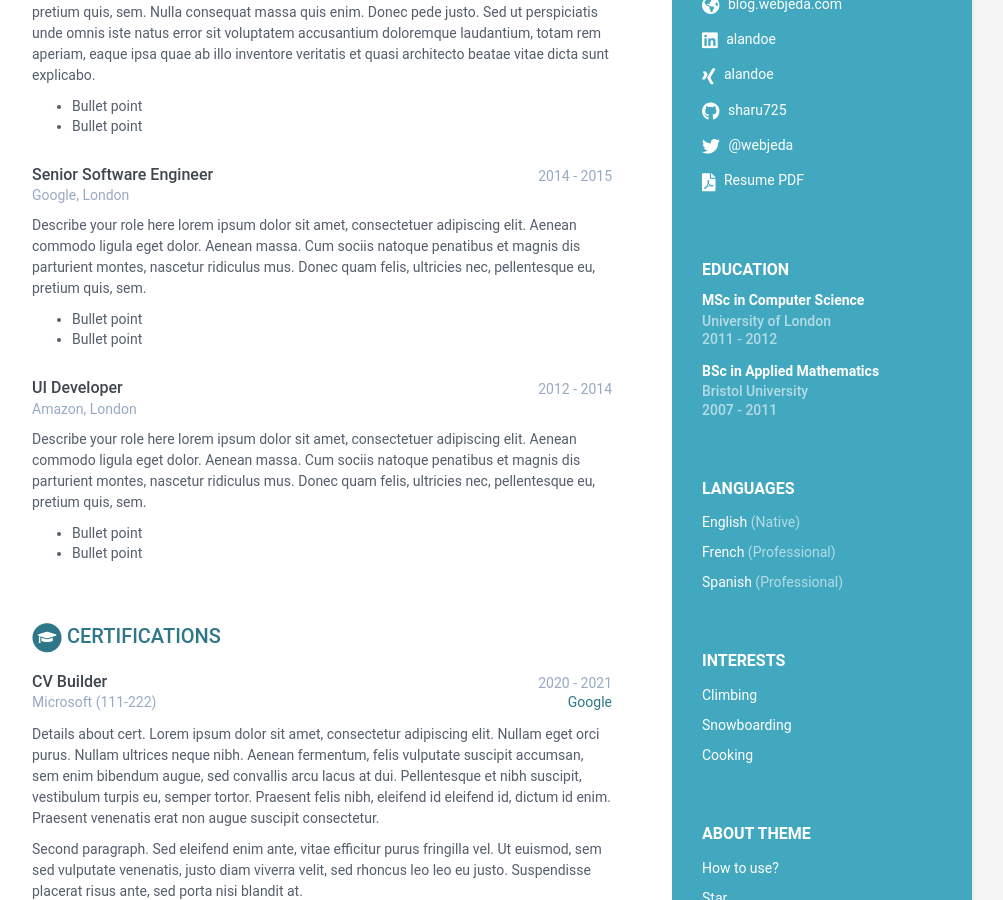
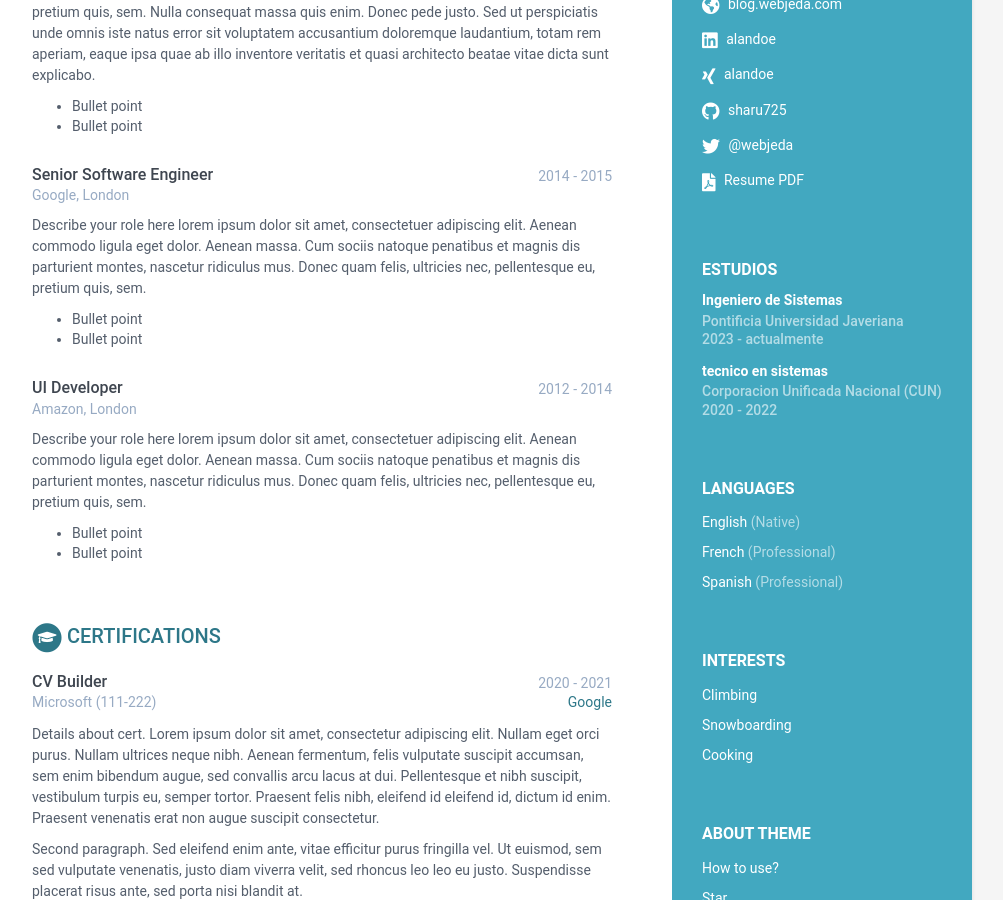
Before and after one commit to SanderStevenBohorquez/bohorquez-cv-2, a Jekyll site: the page built from index.html, in a window 1280 px wide and 900 px high, scrolled down 445 px. Shown: the whole window, without its empty margins (168-1171 px from the left). Built offline with Jekyll 4.4.1, drawn with Linux system fonts in a browser that asks for light colours.

Commit message:
feat: actualizar estudios

```diff
--- a/_data/data.yml
+++ b/_data/data.yml
@@ -64,31 +64,18 @@ career-profile:
       Donec quam felis, ultricies nec, pellentesque eu.
       Second paragraph if required.
 education:
-    title: Education
+    title: Estudios
     info:
-      - degree: MSc in Computer Science
-        university: University of London
-        time: 2011 - 2012
+      - degree: Ingeniero de Sistemas
+        university: Pontificia Universidad Javeriana
+        time: 2023 - actualmente
         details: |
-          Describe your study here lorem ipsum dolor sit amet, consectetuer
-          adipiscing elit. Aenean commodo ligula eget dolor. Aenean massa. Cum
-          sociis natoque penatibus et magnis dis parturient montes, nascetur
-          ridiculus mus. Donec quam felis, ultricies nec, pellentesque eu,
-          pretium quis, sem.
-            - Bullet point
-            - Bullet point
-      - degree: BSc in Applied Mathematics
-        university: Bristol University
-        time: 2007 - 2011
+          Ingeniero en formacion.
+      - degree: tecnico en sistemas
+        university: Corporacion Unificada Nacional (CUN)
+        time: 2020 - 2022
         details: |
-          Describe your study here lorem ipsum dolor sit amet, consectetuer
-          adipiscing elit. Aenean commodo ligula eget dolor. Aenean massa. Cum
-          sociis natoque penatibus et magnis dis parturient montes, nascetur
-          ridiculus mus. Donec quam felis, ultricies nec, pellentesque eu,
-          pretium quis, sem.
-            - Bullet point
-            - Bullet point
-
+          tecnico titulado.
 experiences:
     title: Experiences
     info:
```
